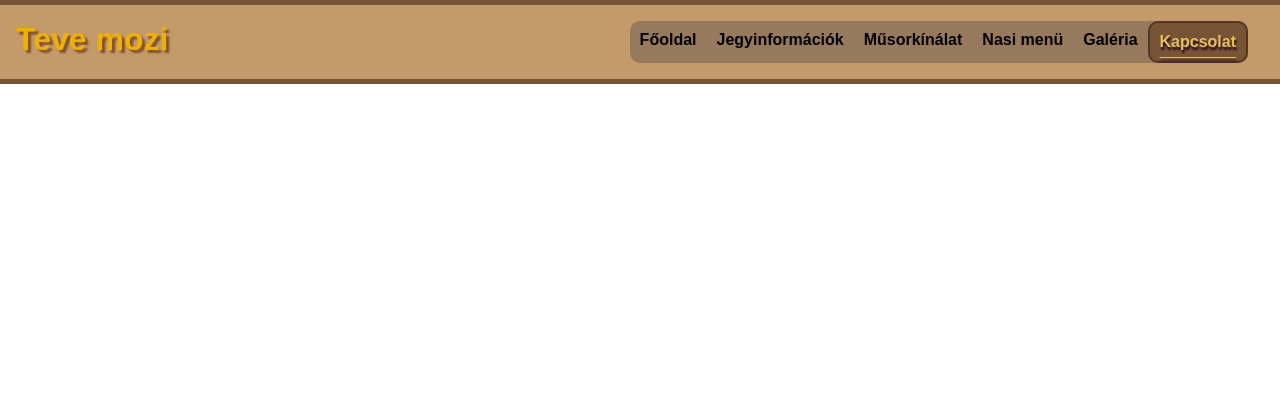
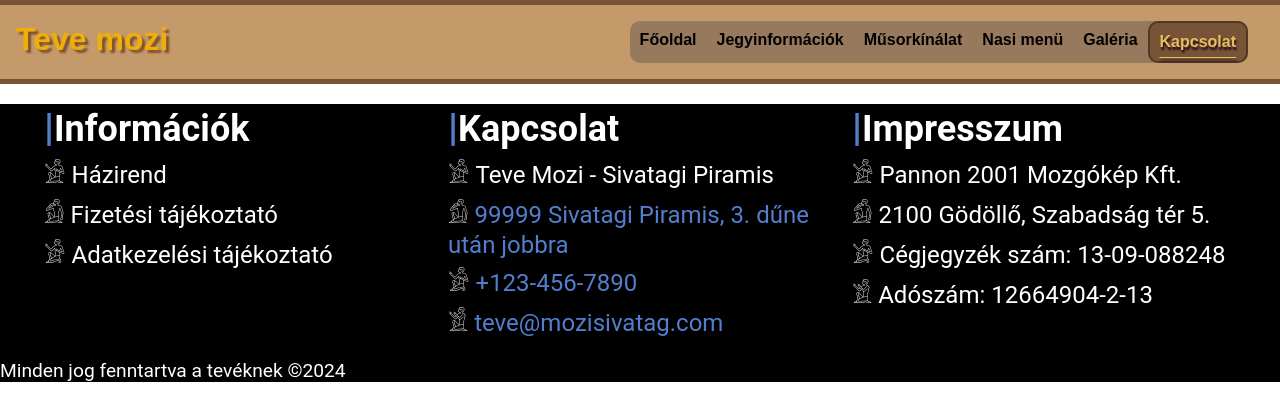
Before and after one commit to kendere/teve, a plain HTML site: page pages/kapcsolat.html in a window 1280 px wide. Drawn offline with Linux system fonts and the light colour scheme.

Commit message:
kapcsolat footer v1

```diff
--- /dev/null
+++ b/css/kapcsolat.css
@@ -0,0 +1,60 @@
+footer
+{
+    font: 1.5rem 'Roboto', sans-serif;
+    background-color: black;
+}
+.flex-footer {
+
+    gap: 20px;
+    justify-content: center;
+    display: flex;
+    flex-wrap: wrap;
+    margin-top: 20px;
+}
+
+.flex-footer-item {
+    flex: 1 1 100%;
+    max-width: 30%;
+
+    color: white;
+
+    a {
+        color: rgb(83, 126, 206);
+        text-decoration: none;
+    }
+
+   h2::before {
+        content: "|";
+        color: rgb(83, 126, 206);
+        font-size: 1.1em;
+    }
+
+    li:nth-child(1) {
+        list-style-type: "𓀀 ";
+    }
+    li:nth-child(2) {
+        list-style-type: "𓀁 ";
+    }
+    li:nth-child(3) {
+        list-style-type: "𓀂 ";
+    }
+    li:nth-child(4) {
+        list-style-type: "𓀃 ";
+    }
+    li:nth-child(5) {
+        list-style-type: "𓀄 ";
+    }
+}
+
+.copy {
+    color: white;
+
+    font-size: 1.2rem;
+    margin-top: 20px;
+}
+
+@media (max-width: 768px) {
+    .flex-footer-item {
+        max-width: 100%;
+    }
+}
--- a/pages/kapcsolat.html
+++ b/pages/kapcsolat.html
@@ -9,8 +9,9 @@
 
     <link rel="icon" href="../images/favicon.ico" type="image/x-icon">
     <link rel="stylesheet" href="../css/main.css">
+    <link rel="stylesheet" href="../css/kapcsolat.css">
 
-    <title>Teve mozi</title>
+    <title>Kapcsolat</title>
 </head>
 <body>
     <div class="header-container">
@@ -30,5 +31,38 @@
     </div>
     <main>
     </main>
+    <footer>
+        <div class="flex-footer">
+            <div class="flex-footer-item">
+                <h2>Információk</h2>
+                <lo>
+                   <li>Házirend</li>
+                   <li>Fizetési tájékoztató</li>
+                   <li>Adatkezelési tájékoztató</li>
+                </lo>
+            </div>
+            <div class="flex-footer-item">
+                <h2>Kapcsolat</h2>
+                <lo>
+                    <li>Teve Mozi - Sivatagi Piramis</li>
+                    <li><a href="https://www.google.com/maps/@29.979097,31.1368779,125a,35y,272.06h,45t/data=!3m1!1e3?entry=ttu&g_ep=EgoyMDI0MTExOC4wIKXMDSoASAFQAw%3D%3D">99999 Sivatagi Piramis, 3. dűne után jobbra</a></li>
+                    <li><a href="tel:+123-456-7890">+123-456-7890</a></li>
+                    <li><a href="mailto:teve@mozisivatag.com">teve@mozisivatag.com</a></a>
+                </lo>
+            </div>
+            <div class="flex-footer-item">
+                <h2>Impresszum</h2>
+                <lo>
+                    <li>Pannon 2001 Mozgókép Kft.</li>
+                    <li>2100 Gödöllő, Szabadság tér 5.</li>
+                    <li>Cégjegyzék szám: 13-09-088248</li>
+                    <li>Adószám: 12664904-2-13</li>
+                </lo>
+            </div>
+        </div>
+        <div class="copy">
+            <p>Minden jog fenntartva a tevéknek &copy;2024</p>
+        </div>
+    </footer>
 </body>
 </html>
```
Also changed, not shown: pages/nasi.html (+1 -1 lines), images/31c0d542-f9e3-4755-a221-c710c6652b75.webp (added).
